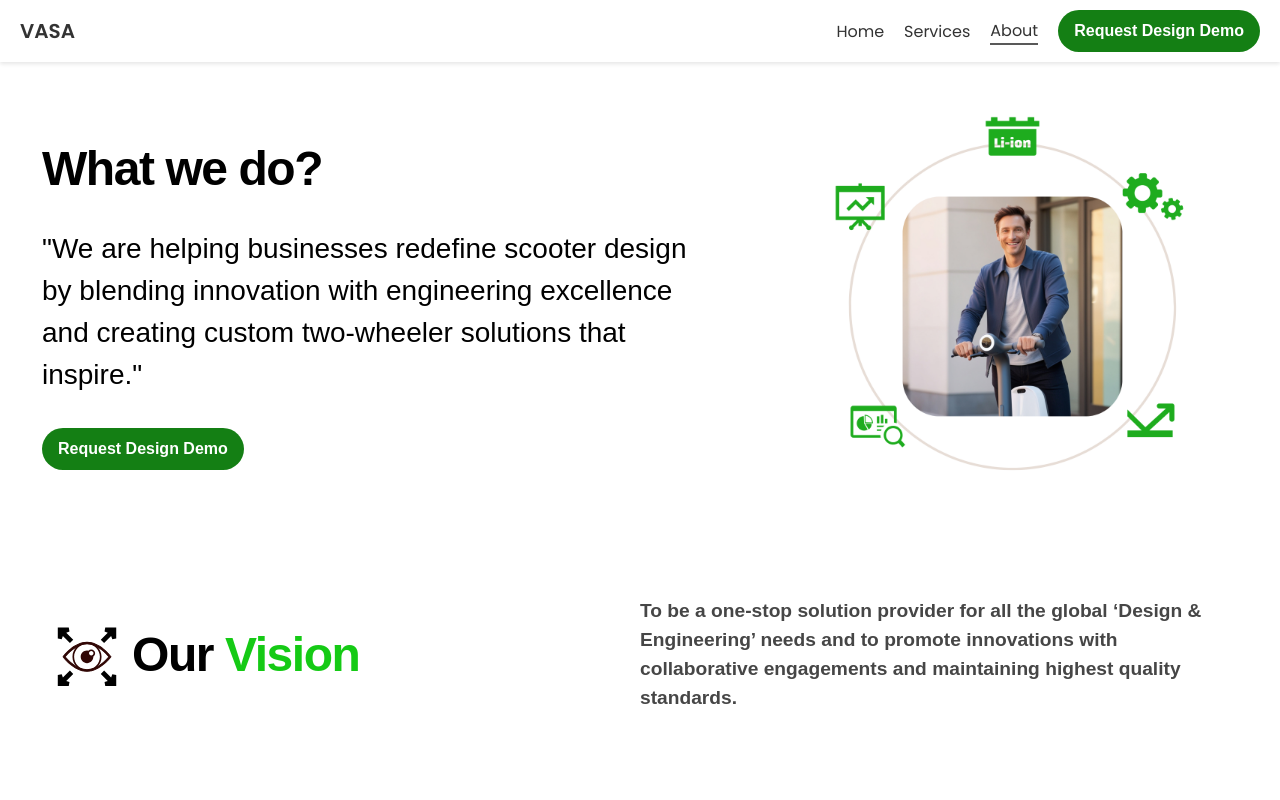
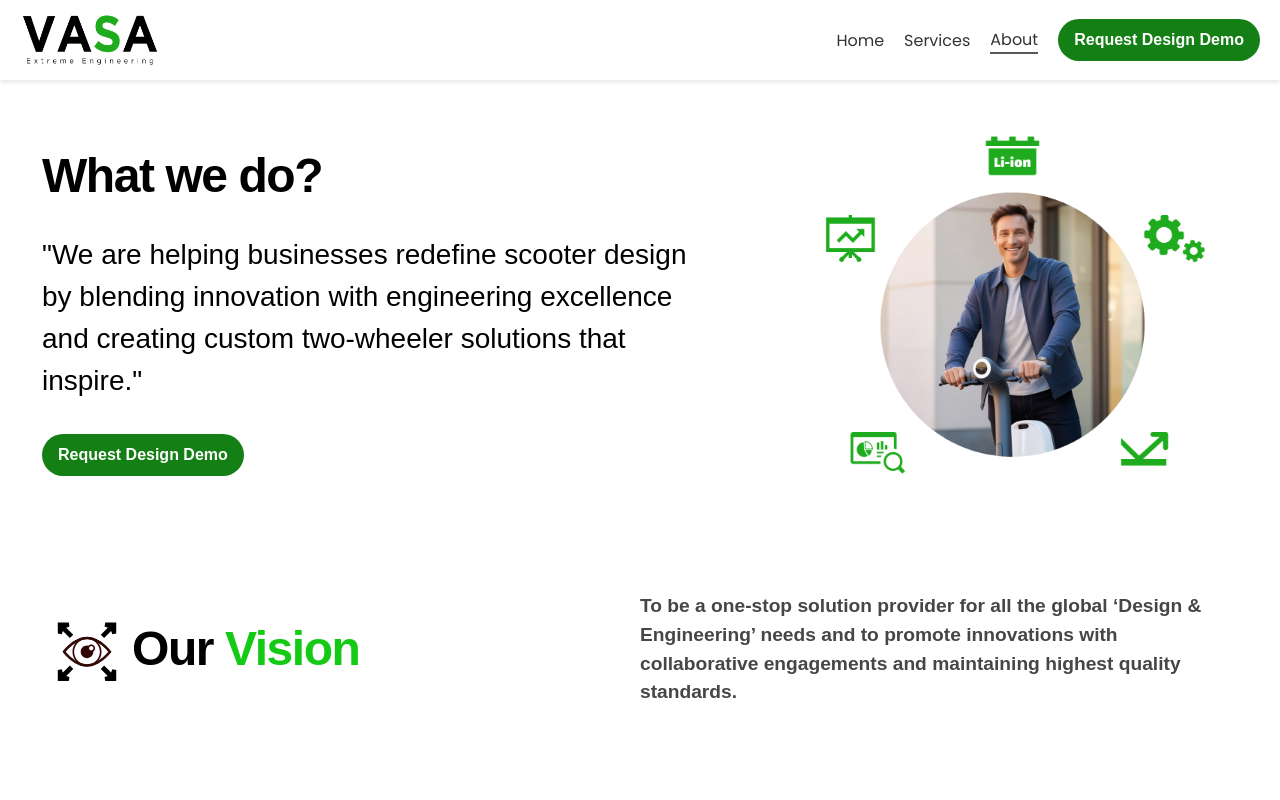
Before and after one commit to ShubhamSShinde-U/vasa, a React (Vite) app: page /about in a window 1280 px wide. Shown: the top 800 px of the page. Built offline with nearby package versions, Linux system fonts and the light colour scheme.

Commit message:
updated about image

```diff
--- a/src/components/app-header/appHeader.scss
+++ b/src/components/app-header/appHeader.scss
@@ -26,6 +26,8 @@
   font-weight: 600;
   margin-right: 20px;
   color: #333;
+  display: flex;
+  align-items: center;justify-content: center;
 }
 
 /* Hamburger button styling */
--- a/src/components/app-header/appHeader.tsx
+++ b/src/components/app-header/appHeader.tsx
@@ -31,7 +31,9 @@
     <header className="app-header">
       <div className="header-left">
         <div className="logo-container">
-          <span className="company-name">VASA</span>
+          <span className="company-name">
+            <img src="images/vasa-logo.png" alt="" width={140} height={60}/>
+          </span>
         </div>
 
         {/* Hamburger Button */}
```
Also changed, not shown: public/images/about-hero.png, public/images/vasa-logo.png (added).
